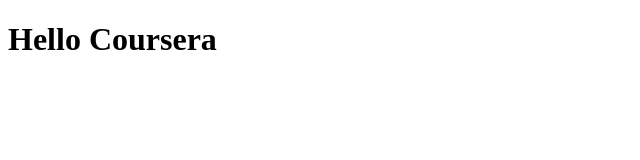
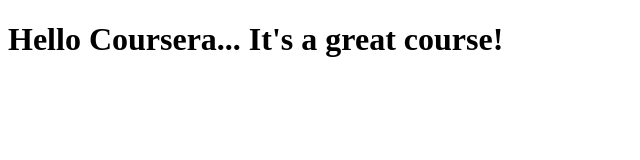
Before and after one commit to Deekshitha-D/coursera-test, a plain HTML site: page site/index.html in a window 1280 px wide. Shown: the whole page, without its empty margins (0-640 px from the left). Drawn offline with Linux system fonts and the light colour scheme.

Commit message:
Small addition to our page content.

```diff
--- a/site/index.html
+++ b/site/index.html
@@ -5,6 +5,6 @@
 	<title>Hello Coursera</title>
 </head>
 <body>
-<h1>Hello Coursera</h1>
+<h1>Hello Coursera... It's a great course!</h1>
 </body>
 </html>
```
